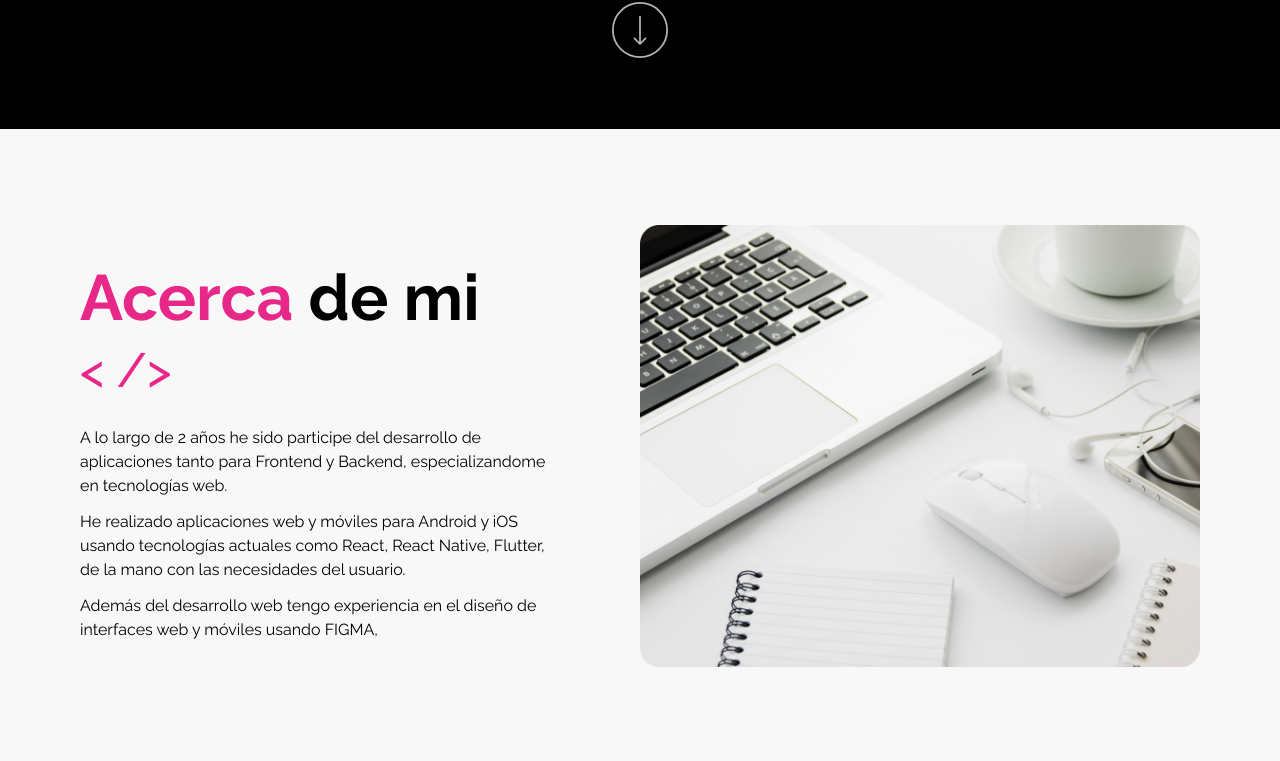
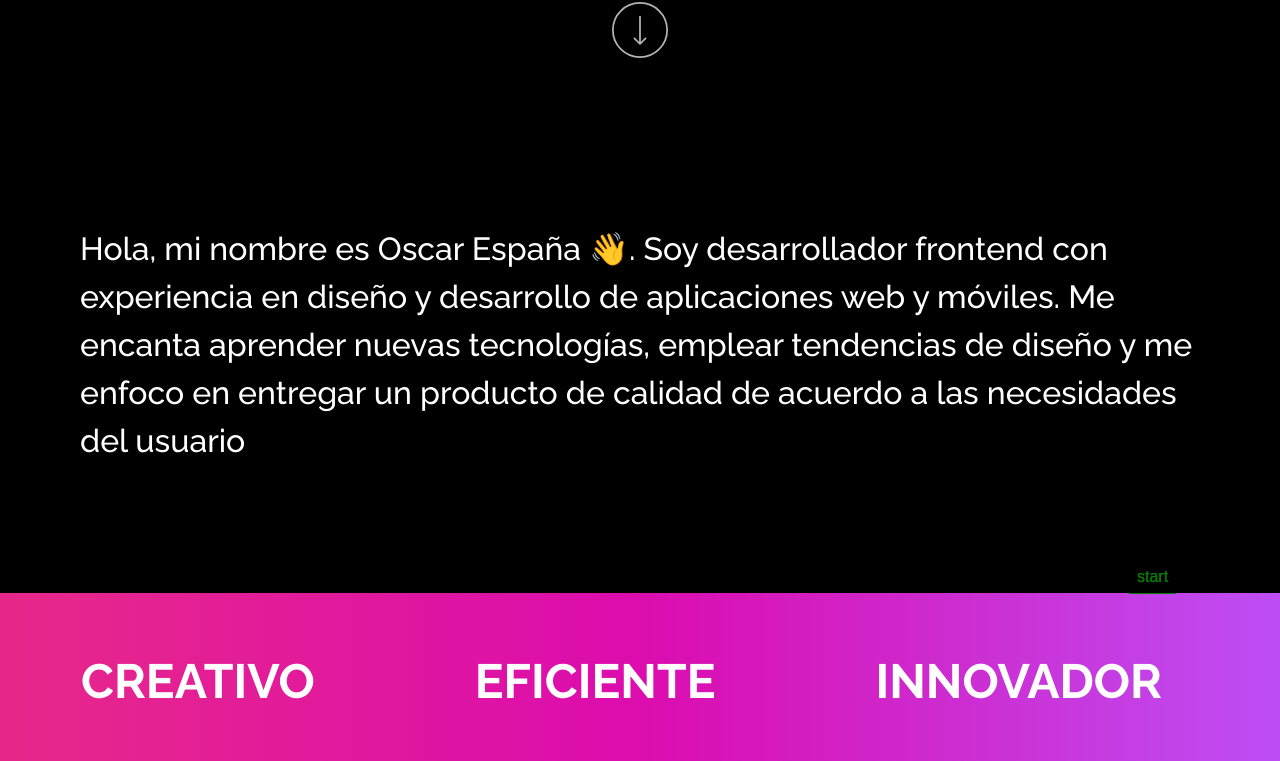
Before and after one commit to Oscar-Espana/Oscar-Espana-Website, a Next.js app: page / in a window 1280 px wide. Shown: the part 671-1432 px from the top of the page. Built offline with nearby package versions, Linux system fonts and the light colour scheme; what tailwindcss-writing-mode would draw is missing.

Commit message:
Create the Aditional Infot section

```diff
--- /dev/null
+++ b/components/AditionalInfo/index.jsx
@@ -0,0 +1,19 @@
+import React from "react";
+
+const AditionalInfo = () => {
+  return (
+    <section className="bg-black pt-24 pb-32 text-white">
+      <div className="container">
+        <p className="text-[24px] md:text-[32px] font-medium">
+          Hola, mi nombre es Oscar España 👋. Soy desarrollador frontend con
+          experiencia en diseño y desarrollo de aplicaciones web y móviles. Me
+          encanta aprender nuevas tecnologías, emplear tendencias de diseño y me
+          enfoco en entregar un producto de calidad de acuerdo a las necesidades
+          del usuario
+        </p>
+      </div>
+    </section>
+  );
+};
+
+export default AditionalInfo;
--- a/pages/index.js
+++ b/pages/index.js
@@ -3,6 +3,7 @@ import Hero from "../components/Hero";
 import AboutMe from "../components/AboutMe";
 import Skills from "../components/Skills";
 import Animated from "../components/Animated";
+import AditionalInfo from "../components/AditionalInfo";
 
 export default function Home() {
   return (
@@ -14,8 +15,9 @@ export default function Home() {
       </Head>
 
       <Hero />
+      <AditionalInfo />
+      <Skills />
       <AboutMe />
-      <Skills />
       <Animated />
     </div>
   );
```
